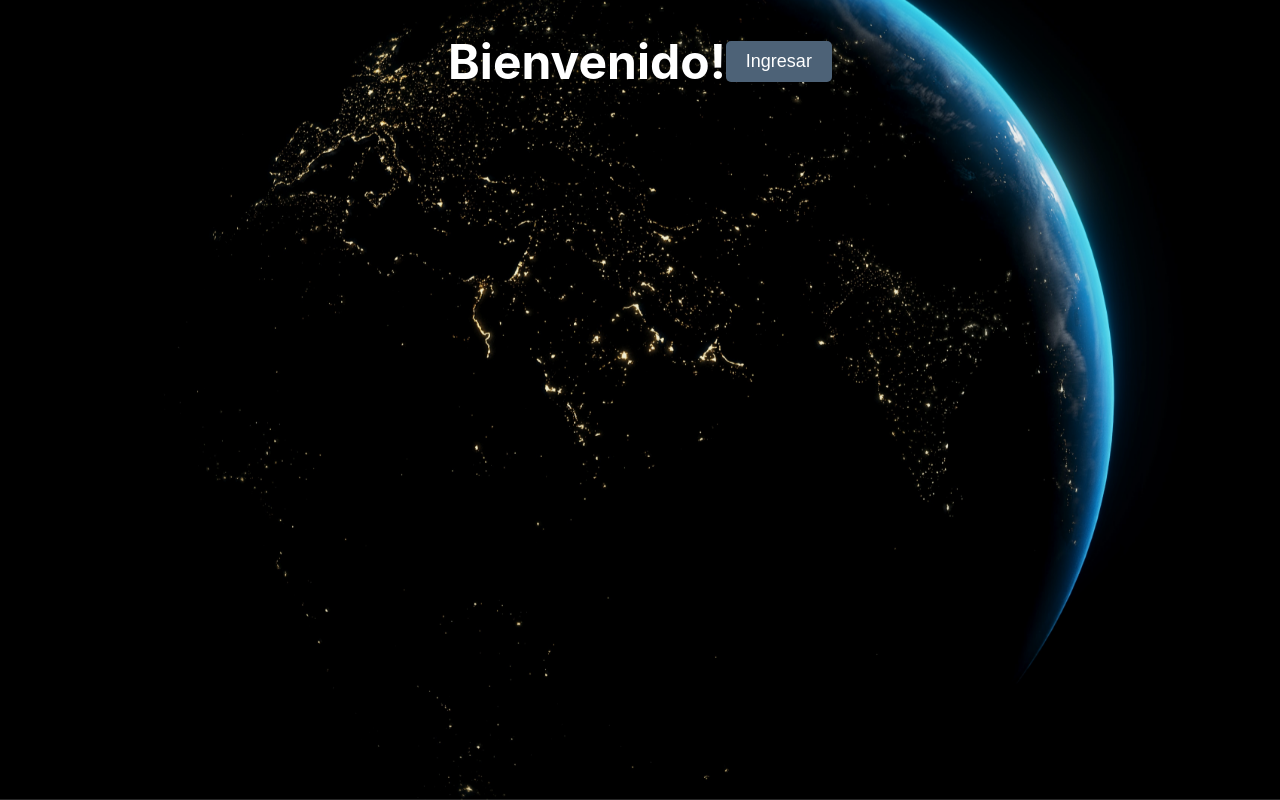
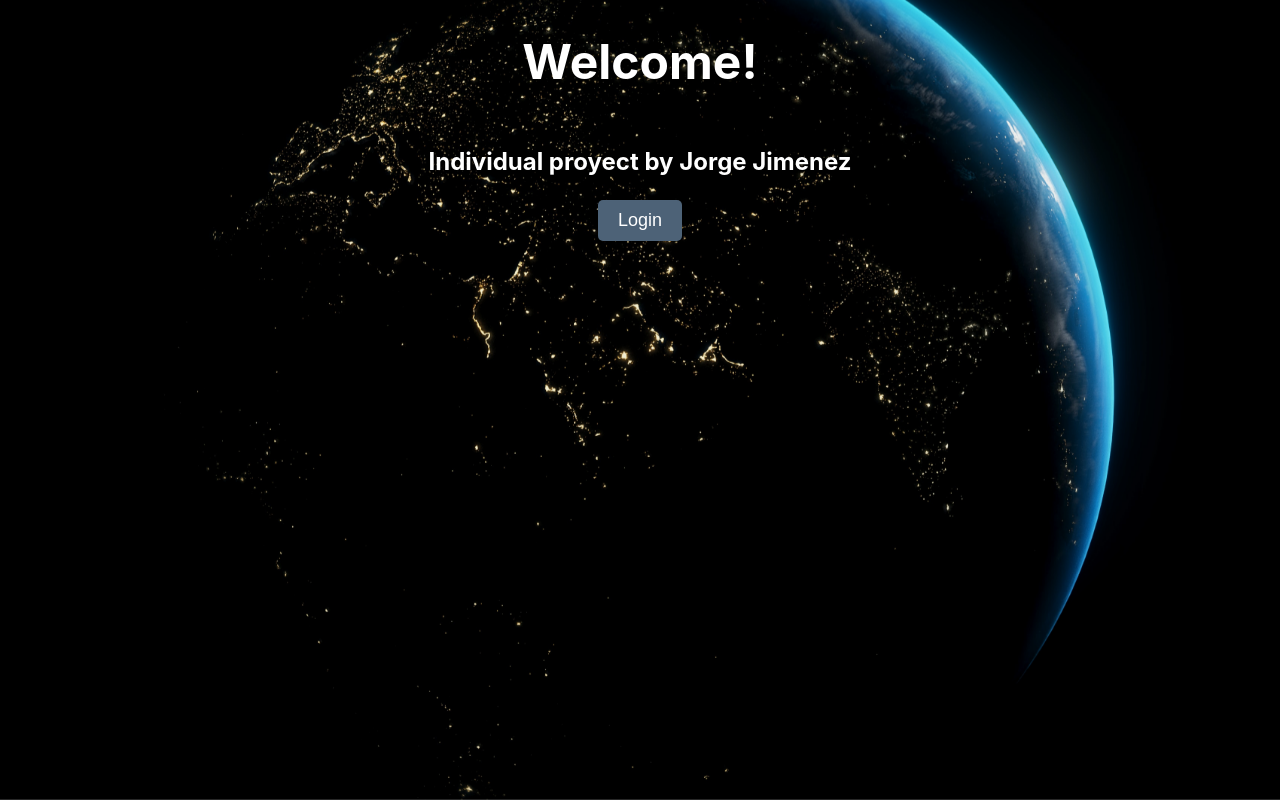
Before and after one commit to JorgeJ97/PI-Countries, a React (Create React App) app in the folder PI-Countries-main/client/: page / in a window 1280 px wide. Built offline with nearby package versions, Linux system fonts and the light colour scheme.

Commit message:
Retoques 31/03

```diff
--- a/PI-Countries-main/client/src/views/Detail/Detail.jsx
+++ b/PI-Countries-main/client/src/views/Detail/Detail.jsx
@@ -53,7 +53,7 @@ export const Detail = () => {
                 <table className={styles.table}>
                     <thead >
                             <tr>
-                                <th className={styles.th}>Name</th>
+                                <th className={styles.th}>Type of Activity</th>
                                 <th className={styles.th}>Difficulty</th>
                                 <th className={styles.th}>Season</th>
                             </tr>
@@ -62,9 +62,9 @@ export const Detail = () => {
                         {country.activities?.map(act => {
                             return (
                                     <tr key={act.id} className={styles.tr}>
-                                        <td className={styles.th}>{act.name}</td>
-                                        <td className={styles.th}>{act.difficulty}</td>
-                                        <td className={styles.th}>{act.season}</td>
+                                        <td className={styles.td}>{act.name}</td>
+                                        <td className={styles.td}>{act.difficulty}</td>
+                                        <td className={styles.td}>{act.season}</td>
                                     </tr>
         )
                         })}
--- a/PI-Countries-main/client/src/views/Home/Home.jsx
+++ b/PI-Countries-main/client/src/views/Home/Home.jsx
@@ -71,7 +71,7 @@ export const Home = ({handlePageChange, firstIndex, lastIndex, countriesPerPage}
                 <option value="Asia">Asia</option>
                 <option value="Europe">Europa</option>
                 <option value="Oceania">Oceania</option>
-                <option value="Antarctic">Antartida</option>
+                <option value="Antarctic">Antarctic</option>
             </select>
             <select onChange={ event => handleOrderPopulation(event)} className={styles.select}>
                 <option value="">-select-</option>
--- a/PI-Countries-main/client/src/views/Landing/Landing.jsx
+++ b/PI-Countries-main/client/src/views/Landing/Landing.jsx
@@ -6,9 +6,10 @@ import styles from './Landing.module.css';
 export const Landing = () => {
     return(
         <div className={styles.landing}>
-            <h1> Bienvenido! </h1>
+            <h1> Welcome! </h1>
+            <h3>Individual proyect by Jorge Jimenez</h3>
             <Link to = '/home'>
-            <button>Ingresar</button>
+            <button>Login</button>
             </Link>
 
         </div>
--- a/PI-Countries-main/client/src/views/Landing/Landing.module.css
+++ b/PI-Countries-main/client/src/views/Landing/Landing.module.css
@@ -22,9 +22,13 @@
     justify-content: center;
     /* align-items: center; */
     display: flex;
+    flex-direction: column;
+
 }
 
 .landing button {
+    align-items: center;
+    justify-content: center;
     background-color: #4d6277;
     color: #fff;
     padding: 10px 20px;
@@ -43,5 +47,15 @@
     text-shadow: 2px 2px 4px #000;
     font-size: 48px;
     text-align: center;
+    align-items: center;
 
 }
+
+.landing h3 {
+    color: #fff;
+    text-shadow: 2px 2px 4px #000;
+    font-size: 24px;
+    text-align: center;
+    align-items: center;
+
+}
```
